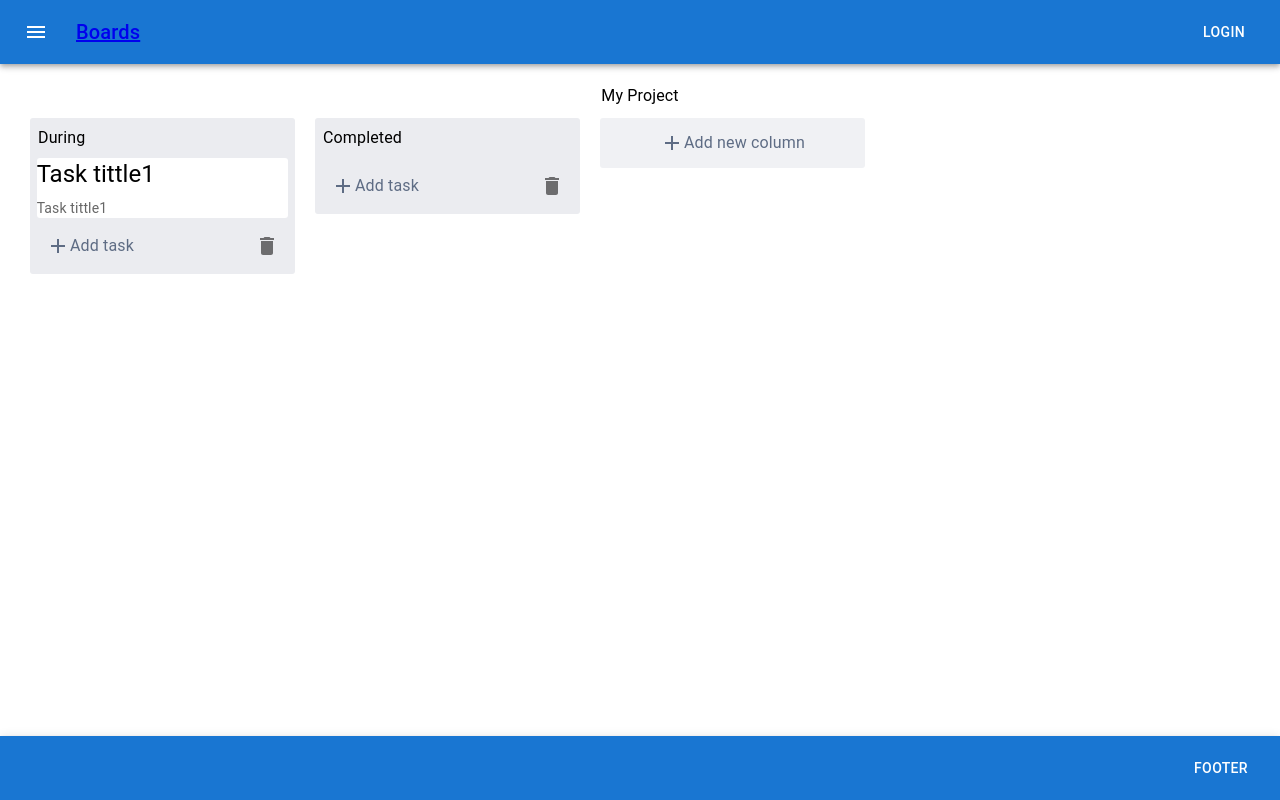
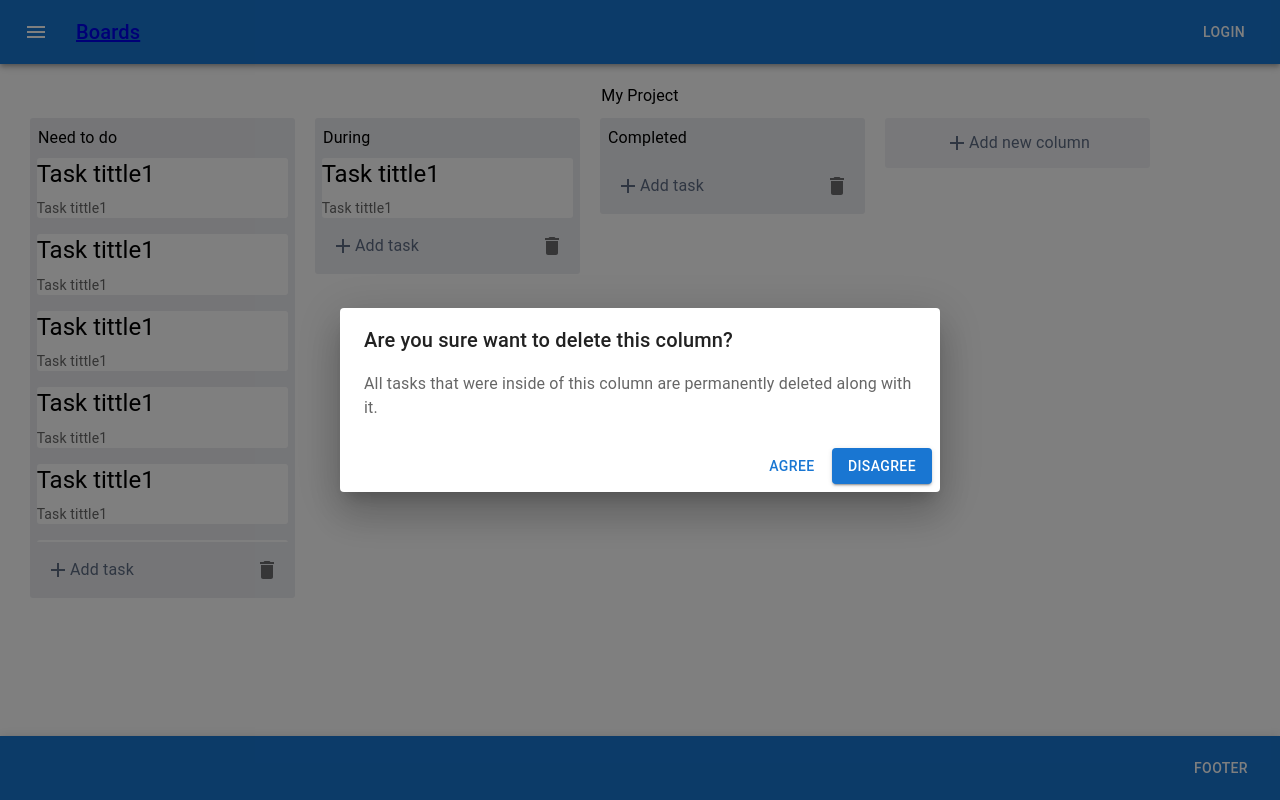
Before and after one commit to ArkhipovAnatoly/project-managment-app, a React (Create React App) app: page / in a window 1280 px wide. Both pictures are taken after a click on the button 267 px from the left and 570 px from the top of the page. Built offline with nearby package versions, Linux system fonts and the light colour scheme.

Commit message:
add: delete confirmation dialog window

```diff
--- a/src/pages/BoardsPage/BoardColumns.tsx
+++ b/src/pages/BoardsPage/BoardColumns.tsx
@@ -170,6 +170,7 @@ function BoardColumns() {
     const nameForModalWindow = String(
       (target.closest('#buttonModal') as HTMLElement)?.dataset.modalname
     );
+    console.log(target.closest('#buttonModal') as HTMLElement);
     dispatch(reducers.openModalWindow(true));
     dispatch(reducers.addNameForModalWindow(nameForModalWindow));
 
@@ -192,12 +193,13 @@ function BoardColumns() {
       dispatch(reducers.changeIndexOfCurrentTask(currentIndexTask));
       dispatch(reducers.changeTitleOfCurrentTask());
     }
-  };
 
-  const deleteThisColumn = (event: React.MouseEvent) => {
-    const target = event.target as HTMLElement;
-    const currentButtonIndex = Number(target.closest('button')?.dataset.deletecol);
-    dispatch(reducers.deleteColumn(currentButtonIndex));
+    if (nameForModalWindow === 'deleteColumn') {
+      const currentIndexColumn = String(
+        (target.closest('#buttonModal') as HTMLElement)?.dataset.columnindex
+      );
+      dispatch(reducers.changeIndexOfCurrentColumn(currentIndexColumn));
+    }
   };
 
   return (
@@ -218,16 +220,14 @@ function BoardColumns() {
               >
                 {column.tasks?.map((tasks, indexTask) => {
                   return (
-                    <Box
-                      className={classes.columnTask}
-                      key={`${tasks.taskTittle} ${indexTask}`}
+                    <Box className={classes.columnTask} key={`${tasks.taskTittle} ${indexTask}`}>
+                      <CardActionArea
                         data-modalname="editTask"
                         data-columnindex={indexColumn}
                         data-taskindex={indexTask}
                         id="buttonModal"
                         onClick={handleModalWindow}
                       >
-                      <CardActionArea>
                         <Typography gutterBottom variant="h5">
                           {tasks.taskTittle}
                         </Typography>
@@ -249,15 +249,13 @@ function BoardColumns() {
                 >
                   <AddIcon /> <Typography>Add task</Typography>
                 </Box>
-                <Tooltip
-                  title="Delete Column"
-                  data-deletecol={indexColumn}
-                  onClick={deleteThisColumn}
-                >
+                <Box id="buttonModal" data-modalname="deleteColumn" data-columnindex={indexColumn}>
+                  <Tooltip title="Delete Column" onClick={handleModalWindow}>
                     <IconButton>
                       <DeleteIcon />
                     </IconButton>
                   </Tooltip>
+                </Box>
               </Box>
             </Box>
           </Box>
@@ -266,7 +264,7 @@ function BoardColumns() {
       <Box className={classes.column}>
         <Box
           className={classes.columnAddOptions}
-          data-modalname="column"
+          data-modalname="addColumn"
           id="buttonModal"
           onClick={handleModalWindow}
         >
--- a/src/pages/BoardsPage/ModalWindow.tsx
+++ b/src/pages/BoardsPage/ModalWindow.tsx
@@ -1,10 +1,20 @@
-import { Button, Modal, TextField, Typography } from '@mui/material';
+import {
+  Button,
+  Dialog,
+  DialogActions,
+  DialogContentText,
+  DialogTitle,
+  Modal,
+  TextField,
+  Typography,
+} from '@mui/material';
 import Box from '@mui/material/Box';
 import Stack from '@mui/material/Stack';
 import { makeStyles } from '@material-ui/core';
 import { useState } from 'react';
 import { useAppDispatch, useAppSelector } from '../../app/hooks';
 import { useSliceBoardsPage } from '../../app/reducers/useSliceBoardsPage';
+import DialogContent from '@mui/material/DialogContent';
 
 const useStyles = makeStyles({
   modalWindow: {
@@ -63,6 +73,12 @@ function ModalWindow() {
     }
   };
 
+  const deleteColumn = () => {
+    dispatch(reducers.deleteColumn(Number(indexOfCurrentColumn)));
+    closeModalWindow();
+    clearTextModal();
+  };
+
   const addNewTask = () => {
     if (title && description) {
       dispatch(
@@ -95,10 +111,11 @@ function ModalWindow() {
   };
 
   return (
+    <>
+      {nameModalWindow === 'addColumn' && (
         <Modal open={openModalWindow} onClose={closeModalWindow}>
           <Box className={classes.modalWindow}>
             <Box className={classes.modalWindow}>
-          {nameModalWindow === 'column' && (
               <Stack direction="column" spacing={5}>
                 <Typography gutterBottom variant="h5">
                   Add new column
@@ -120,8 +137,34 @@ function ModalWindow() {
                   </Button>
                 </Stack>
               </Stack>
+            </Box>
+          </Box>
+        </Modal>
+      )}
+      {nameModalWindow === 'deleteColumn' && (
+        <Dialog
+          open={openModalWindow}
+          onClose={closeModalWindow}
+          aria-describedby="alert-dialog-slide-description"
+        >
+          <DialogTitle>{'Are you sure want to delete this column?'}</DialogTitle>
+          <DialogContent>
+            <DialogContentText id="alert-dialog-slide-description">
+              All tasks that were inside of this column are permanently deleted along with it.
+            </DialogContentText>
+          </DialogContent>
+          <DialogActions>
+            <Button onClick={deleteColumn}>Agree</Button>
+            <Button variant="contained" onClick={closeModalWindow}>
+              Disagree
+            </Button>
+          </DialogActions>
+        </Dialog>
       )}
       {nameModalWindow === 'addTask' && (
+        <Modal open={openModalWindow} onClose={closeModalWindow}>
+          <Box className={classes.modalWindow}>
+            <Box className={classes.modalWindow}>
               <Stack direction="column" spacing={3}>
                 <Typography gutterBottom variant="h5">
                   Add new task
@@ -151,8 +194,14 @@ function ModalWindow() {
                   </Button>
                 </Stack>
               </Stack>
+            </Box>
+          </Box>
+        </Modal>
       )}
       {nameModalWindow === 'editTask' && (
+        <Modal open={openModalWindow} onClose={closeModalWindow}>
+          <Box className={classes.modalWindow}>
+            <Box className={classes.modalWindow}>
               <Stack direction="column" spacing={3}>
                 <Typography gutterBottom variant="h5">
                   Edit your task
@@ -184,10 +233,11 @@ function ModalWindow() {
                   </Button>
                 </Stack>
               </Stack>
-          )}
             </Box>
           </Box>
         </Modal>
+      )}
+    </>
   );
 }
 export default ModalWindow;
```
Lines whose indentation alone changed are shown as unchanged.
